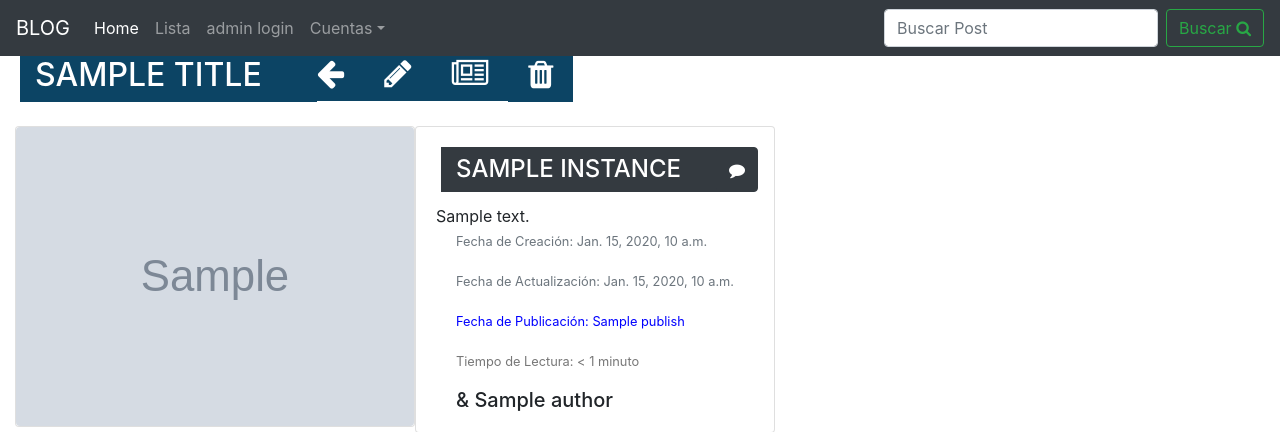
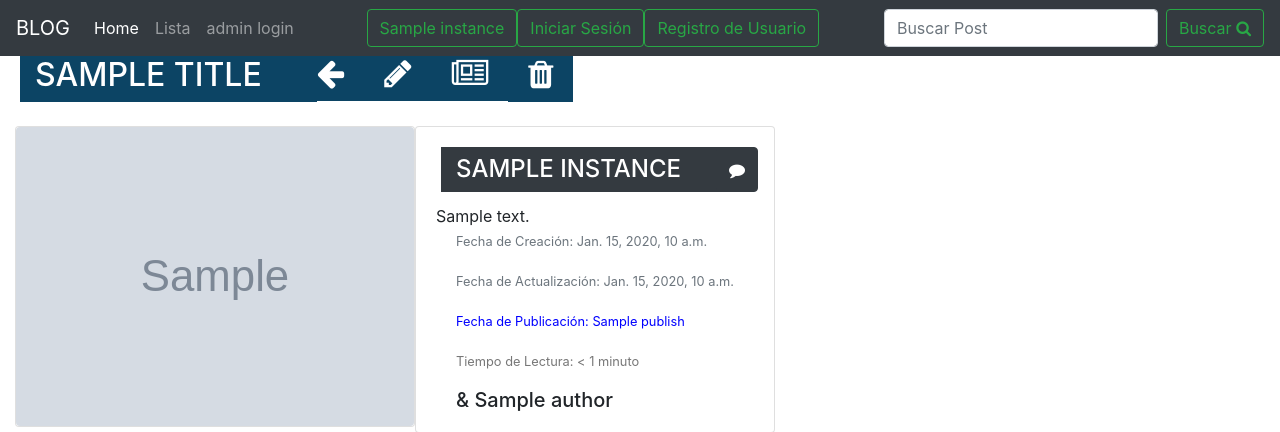
Before and after one commit to carlosnp/blogdjango, a Django app: template templates/post_detail.html in a window 1280 px wide. Shown: the top 432 px of the page. Run offline with Django 3.2, Linux system fonts and the light colour scheme; the template is opened without the code that fills it: most values are stand-ins (such as "Sample title", 1, 10 or a date in 2020); some libraries are stand-ins or nearby versions.

Commit message:
advancing 27 final

```diff
--- a/comments/views.py
+++ b/comments/views.py
@@ -77,7 +77,7 @@ def comment_detail(request, id):
 	# Formulario de comentarios
 	form = CommentForm(request.POST or None, initial=initial_data)
 	# Si el formulario es valido
-	if form.is_valid() and request.user.is_authenticated():
+	if form.is_valid() and request.user.is_authenticated:
 		print(form.cleaned_data)
 		c_type 			= form.cleaned_data.get("content_type")
 		content_type 	= ContentType.objects.get(model=c_type)
--- a/templates/base.html
+++ b/templates/base.html
@@ -19,7 +19,59 @@
 </head>
 <body>
 	<div>
+
+		{% comment %}
+		{% include 'navbar2.html' %}
 		{% include 'navbar.html' %}
+		{% endcomment %}
+		<nav class="navbar navbar-expand-md navbar-dark fixed-top bg-dark">
+				<a class="navbar-brand" href="#">BLOG</a>
+				<button class="navbar-toggler" type="button" data-toggle="collapse" data-target="#navbarsExampleDefault" aria-controls="navbarsExampleDefault" aria-expanded="false" aria-label="Toggle navigation">
+				<span class="navbar-toggler-icon"></span>
+				</button>
+
+				<div class="collapse navbar-collapse" id="navbarsExampleDefault">
+						<ul class="navbar-nav mr-auto">
+								<li class="nav-item active">
+										<a class="nav-link" href="#">Home <span class="sr-only">(current)</span></a>
+								</li>
+
+								<li class="nav-item">
+										<a class="nav-link" href="{% url 'posts:list' %}">Lista</a>
+								</li>
+
+								<li class="nav-item">
+										<a class="nav-link" href="{% url 'admin:index' %}">admin login</a>
+								</li>
+						</ul>
+						<ul class="navbar-nav mr-auto">
+								{% block post_username %}
+								{% endblock post_username %}
+								<!-- Si el usuario no esta autenticado -->
+								{% if not request.user.is_authenticated %}
+								<li class="nav-item">
+										<a class="btn btn-outline-success" href="{% url 'accounts:login' %}">Iniciar Sesión</a>
+								</li>
+								<li class="nav-item">
+										<a class="btn btn-outline-success" href="{% url 'accounts:register' %}">Registro de Usuario</a>
+								</li>
+								<!-- Si el usuario esta autenticado -->
+								{% else %}
+								<li class="nav-item">
+										<a class="btn btn-outline-success" href="{% url 'accounts:logout' %}">Cerrar Sesión</a>
+								</li>
+								{% endif %}
+						</ul>
+						<form class="form-inline my-2 my-lg-0">
+								<input class="form-control mr-sm-2" type="text" placeholder="Buscar Post"
+								class="form-control" name="q">
+								<button class="btn btn-outline-success my-2 my-sm-0" type="submit">
+										Buscar
+										<i class="fa fa-search" aria-hidden="true"></i>
+								</button>
+						</form>
+				</div>
+		</nav>
 	</div>
 	<!-- Mensajes Django -->
 	{% include 'mensajes.html' %}
--- a/templates/navbar.html
+++ b/templates/navbar.html
@@ -17,7 +17,7 @@
             <li class="nav-item">
                 <a class="nav-link" href="{% url 'admin:index' %}">admin login</a>
             </li>
-
+            <!--
             <li class="nav-item dropdown">
                 <a class="nav-link dropdown-toggle" href="http://example.com" id="dropdown01" data-toggle="dropdown" aria-haspopup="true" aria-expanded="false">Cuentas</a>
                 <div class="dropdown-menu" aria-labelledby="dropdown01">
@@ -26,6 +26,25 @@
                     <a class="dropdown-item" href="{% url 'accounts:logout' %}">Cerrar Sesión</a>
                 </div>
             </li>
+            -->
+        </ul>
+        <ul class="navbar-nav mr-auto">
+            {% block post_username %}
+            {% endblock post_username %}
+            <!-- Si el usuario no esta autenticado -->
+            {% if not request.user.is_authenticated %}
+            <li class="nav-item">
+                <a class="btn btn-outline-success" href="{% url 'accounts:login' %}">Iniciar Sesión</a>
+            </li>
+            <li class="nav-item">
+                <a class="btn btn-outline-success" href="{% url 'accounts:register' %}">Registro de Usuario</a>
+            </li>
+            <!-- Si el usuario esta autenticado -->
+            {% else %}
+            <li class="nav-item">
+                <a class="btn btn-outline-success" href="{% url 'accounts:logout' %}">Cerrar Sesión</a>
+            </li>
+            {% endif %}
         </ul>
         <form class="form-inline my-2 my-lg-0">
             <input class="form-control mr-sm-2" type="text" placeholder="Buscar Post"
--- a/templates/post_detail.html
+++ b/templates/post_detail.html
@@ -3,10 +3,11 @@
 {% load crispy_forms_tags %}
 {% block title %} {{block.super}} | Post Detail {% endblock %}
 
-<style>
-	{% block style %}
-	{% endblock style %}
-</style>
+{% block post_username %}
+<li class="nav-item">
+	<a class="btn btn-outline-success" href="{% url 'posts:list' %}"> {{ instance.title|truncatechars:20 }} </a>
+</li>
+{% endblock post_username %}
 
 {% block content %}
 	<!-- Encabezado -->
```
Also changed, not shown: posts/views.py (+16 -11 lines).
